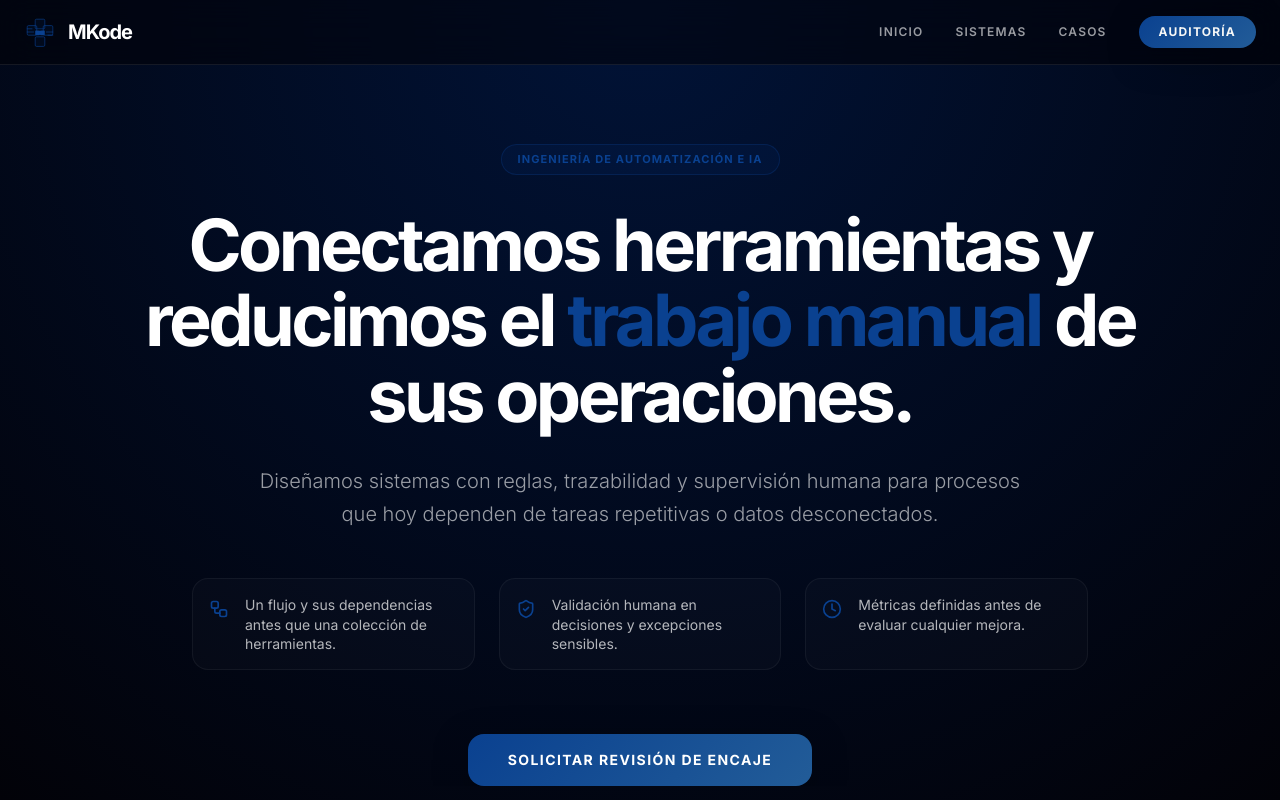
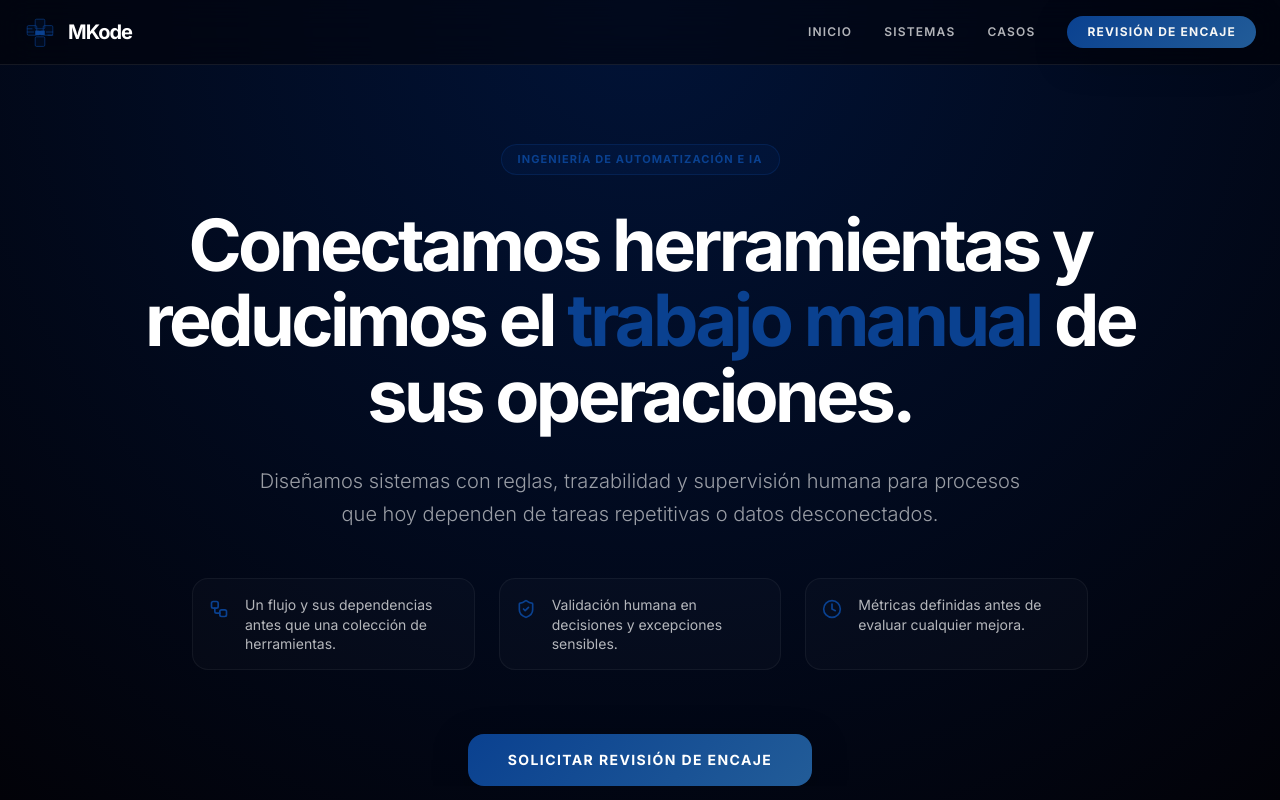
Before and after one commit to kutu94/mkode_web, a Next.js app: page / in a window 1280 px wide. Shown: the top 800 px of the page. Built offline with nearby package versions, Linux system fonts and the light colour scheme.

Commit message:
feat(navigation): add accessible mobile links

```diff
--- a/src/app/layout.tsx
+++ b/src/app/layout.tsx
@@ -8,95 +8,36 @@ const inter = Inter({ subsets: ["latin"] });
 
 export const metadata: Metadata = {
   metadataBase: new URL("https://www.mkode.es"),
-  title: {
-    default: "MKode | Sistemas de Automatización e IA para Empresas",
-    template: "%s | MKode",
-  },
+  title: { default: "MKode | Sistemas de Automatización e IA para Empresas", template: "%s | MKode" },
   description: "Ingeniería de automatización e IA para integrar herramientas, reducir trabajo manual y mejorar procesos operativos.",
-  openGraph: {
-    title: "MKode | Automatización e IA para operaciones",
-    description: "Sistemas de automatización e IA que conectan herramientas y reducen fricción operativa.",
-    url: "https://www.mkode.es",
-    type: "website",
-    locale: "es_ES",
-    siteName: "MKode",
-  },
+  openGraph: { title: "MKode | Automatización e IA para operaciones", description: "Sistemas de automatización e IA que conectan herramientas y reducen fricción operativa.", url: "https://www.mkode.es", type: "website", locale: "es_ES", siteName: "MKode" },
 };
 
 const LogoIcon = ({ className }: { className?: string }) => (
-  <svg viewBox="0 0 100 100" className={cn("fill-current", className)} xmlns="http://www.w3.org/2000/svg" aria-hidden="true">
-    <rect x="35" y="10" width="30" height="30" rx="4" fillOpacity="0.1" stroke="currentColor" strokeWidth="2" />
-    <rect x="10" y="30" width="30" height="30" rx="4" fillOpacity="0.1" stroke="currentColor" strokeWidth="2" />
-    <rect x="60" y="30" width="30" height="30" rx="4" fillOpacity="0.1" stroke="currentColor" strokeWidth="2" />
-    <rect x="35" y="45" width="15" height="15" rx="2" fill="currentColor" />
-    <rect x="50" y="45" width="15" height="15" rx="2" fill="currentColor" />
-    <rect x="35" y="65" width="30" height="30" rx="4" fillOpacity="0.1" stroke="currentColor" strokeWidth="2" />
-    <path d="M10 50 H30 M70 50 H90 M25 40 L10 40 M75 60 L90 60" stroke="currentColor" strokeWidth="2" strokeLinecap="round" />
-  </svg>
+  <svg viewBox="0 0 100 100" className={cn("fill-current", className)} xmlns="http://www.w3.org/2000/svg" aria-hidden="true"><rect x="35" y="10" width="30" height="30" rx="4" fillOpacity="0.1" stroke="currentColor" strokeWidth="2" /><rect x="10" y="30" width="30" height="30" rx="4" fillOpacity="0.1" stroke="currentColor" strokeWidth="2" /><rect x="60" y="30" width="30" height="30" rx="4" fillOpacity="0.1" stroke="currentColor" strokeWidth="2" /><rect x="35" y="45" width="15" height="15" rx="2" fill="currentColor" /><rect x="50" y="45" width="15" height="15" rx="2" fill="currentColor" /><rect x="35" y="65" width="30" height="30" rx="4" fillOpacity="0.1" stroke="currentColor" strokeWidth="2" /><path d="M10 50 H30 M70 50 H90 M25 40 L10 40 M75 60 L90 60" stroke="currentColor" strokeWidth="2" strokeLinecap="round" /></svg>
 );
+const navLinkClass = "rounded-md text-xs font-semibold uppercase tracking-widest text-white/70 transition-colors hover:text-white focus-visible:outline-none focus-visible:ring-2 focus-visible:ring-blue-300 focus-visible:ring-offset-2 focus-visible:ring-offset-[#020208]";
 
 export default function RootLayout({ children }: Readonly<{ children: React.ReactNode }>) {
-  const organization = {
-    "@context": "https://schema.org",
-    "@type": "Organization",
-    name: "MKode",
-    legalName: "MKode LLC",
-    description: "Empresa de sistemas de automatización e IA para operaciones empresariales.",
-    url: "https://www.mkode.es",
-    email: "marcos.quintana@mkode.es",
-  };
-
+  const organization = { "@context": "https://schema.org", "@type": "Organization", name: "MKode", legalName: "MKode LLC", description: "Empresa de sistemas de automatización e IA para operaciones empresariales.", url: "https://www.mkode.es", email: "marcos.quintana@mkode.es" };
   return (
-    <html lang="es" className="scroll-smooth">
-      <head>
-        <script type="application/ld+json" dangerouslySetInnerHTML={{ __html: JSON.stringify(organization) }} />
-      </head>
-      <body className={cn(inter.className, "antialiased selection:bg-primary-blue/30 bg-page-gradient min-h-screen")}>
-        <div className="flex min-h-screen flex-col">
-          <header className="fixed top-0 z-50 w-full glass-nav">
-            <nav className="container mx-auto flex h-16 items-center justify-between px-6" aria-label="Navegación principal">
-              <Link href="/" className="group flex items-center gap-3" aria-label="MKode, inicio">
-                <LogoIcon className="h-8 w-8 text-primary-blue transition-colors group-hover:text-white" />
-                <span className="text-xl font-bold tracking-tighter text-white">MKode</span>
-              </Link>
-              <div className="hidden items-center gap-8 md:flex">
-                <Link href="/" className="text-xs font-semibold uppercase tracking-widest text-white/60 hover:text-white">Inicio</Link>
-                <Link href="/#sistemas" className="text-xs font-semibold uppercase tracking-widest text-white/60 hover:text-white">Sistemas</Link>
-                <Link href="/cases" className="text-xs font-semibold uppercase tracking-widest text-white/60 hover:text-white">Casos</Link>
-                <Link href="/contact" className="rounded-2xl px-5 py-2 text-xs font-bold uppercase tracking-widest btn-gradient soft-shadow">Auditoría</Link>
-              </div>
-            </nav>
-          </header>
-          <main className="flex-grow pt-16">{children}</main>
-          <footer className="border-t border-white/5 bg-deep-black/30 py-20">
-            <div className="container mx-auto px-6">
-              <div className="mb-16 grid grid-cols-1 gap-12 md:grid-cols-4">
-                <div className="col-span-1 md:col-span-2">
-                  <Link href="/" className="mb-6 flex items-center gap-3"><LogoIcon className="h-6 w-6 text-primary-blue" /><span className="text-lg font-bold tracking-tighter text-white">MKode</span></Link>
-                  <p className="max-w-sm text-sm leading-relaxed text-white/50">Ingeniería de sistemas inteligentes para optimizar operaciones de empresas en crecimiento.</p>
-                </div>
-                <div>
-                  <h2 className="mb-6 text-xs font-bold uppercase tracking-widest text-white">Secciones</h2>
-                  <ul className="space-y-4">
-                    <li><Link href="/" className="text-sm text-white/50 hover:text-white">Inicio</Link></li>
-                    <li><Link href="/#sistemas" className="text-sm text-white/50 hover:text-white">Sistemas</Link></li>
-                    <li><Link href="/cases" className="text-sm text-white/50 hover:text-white">Casos</Link></li>
-                    <li><Link href="/contact" className="text-sm text-white/50 hover:text-white">Contacto</Link></li>
-                  </ul>
-                </div>
-                <div>
-                  <h2 className="mb-6 text-xs font-bold uppercase tracking-widest text-white">Legal</h2>
-                  <ul><li><Link href="/privacidad" className="text-sm text-white/50 hover:text-white">Privacidad</Link></li></ul>
-                </div>
-              </div>
-              <div className="flex flex-col items-center justify-between gap-4 border-t border-white/5 pt-8 md:flex-row">
-                <p className="text-[10px] uppercase tracking-widest text-white/40">© {new Date().getFullYear()} MKode LLC. Engineering for operations.</p>
-                <p className="text-[10px] uppercase tracking-widest text-white/40 italic">Serious Technical Excellence</p>
-              </div>
-            </div>
-          </footer>
-        </div>
-      </body>
+    <html lang="es" className="scroll-smooth"><head><script type="application/ld+json" dangerouslySetInnerHTML={{ __html: JSON.stringify(organization) }} /></head>
+      <body className={cn(inter.className, "antialiased selection:bg-primary-blue/30 bg-page-gradient min-h-screen")}><div className="flex min-h-screen flex-col">
+        <header className="fixed top-0 z-50 w-full glass-nav"><nav className="container mx-auto px-4 sm:px-6" aria-label="Navegación principal">
+          <div className="flex h-16 items-center justify-between"><Link href="/" className="group flex items-center gap-3 rounded-md focus-visible:outline-none focus-visible:ring-2 focus-visible:ring-blue-300" aria-label="MKode, inicio"><LogoIcon className="h-8 w-8 text-primary-blue transition-colors group-hover:text-white" /><span className="text-xl font-bold tracking-tighter text-white">MKode</span></Link>
+            <div className="hidden items-center gap-8 md:flex"><Link href="/" className={navLinkClass}>Inicio</Link><Link href="/#sistemas" className={navLinkClass}>Sistemas</Link><Link href="/cases" className={navLinkClass}>Casos</Link><Link href="/contact" className="rounded-2xl px-5 py-2 text-xs font-bold uppercase tracking-widest btn-gradient soft-shadow focus-visible:outline-none focus-visible:ring-2 focus-visible:ring-blue-300">Revisión de encaje</Link></div>
+          </div>
+          <div className="grid h-12 grid-cols-4 items-stretch gap-1 border-t border-white/10 md:hidden" aria-label="Navegación móvil"><MobileLink href="/">Inicio</MobileLink><MobileLink href="/#sistemas">Sistemas</MobileLink><MobileLink href="/cases">Casos</MobileLink><MobileLink href="/contact">Revisión de encaje</MobileLink></div>
+        </nav></header>
+        <main className="flex-grow pt-28 md:pt-16">{children}</main>
+        <footer className="border-t border-white/5 bg-deep-black/30 py-14 md:py-20"><div className="container mx-auto px-6">
+          <div className="mb-12 grid grid-cols-1 gap-10 md:mb-16 md:grid-cols-4 md:gap-12"><div className="col-span-1 md:col-span-2"><Link href="/" className="mb-6 flex items-center gap-3"><LogoIcon className="h-6 w-6 text-primary-blue" /><span className="text-lg font-bold tracking-tighter text-white">MKode</span></Link><p className="max-w-sm text-sm leading-relaxed text-white/70">Ingeniería de sistemas inteligentes para optimizar operaciones de empresas en crecimiento.</p></div>
+            <div><h2 className="mb-6 text-xs font-bold uppercase tracking-widest text-white">Secciones</h2><ul className="space-y-4"><li><Link href="/" className="text-sm text-white/70 hover:text-white">Inicio</Link></li><li><Link href="/#sistemas" className="text-sm text-white/70 hover:text-white">Sistemas</Link></li><li><Link href="/cases" className="text-sm text-white/70 hover:text-white">Casos</Link></li><li><Link href="/contact" className="text-sm text-white/70 hover:text-white">Revisión de encaje</Link></li></ul></div>
+            <div><h2 className="mb-6 text-xs font-bold uppercase tracking-widest text-white">Legal</h2><ul><li><Link href="/privacidad" className="text-sm text-white/70 hover:text-white">Privacidad</Link></li></ul></div>
+          </div><div className="flex flex-col items-center justify-between gap-4 border-t border-white/5 pt-8 md:flex-row"><p className="text-[11px] uppercase tracking-widest text-white/60">© {new Date().getFullYear()} MKode LLC. Engineering for operations.</p><p className="text-[11px] uppercase tracking-widest text-white/60 italic">Serious Technical Excellence</p></div>
+        </div></footer>
+      </div></body>
     </html>
   );
 }
+function MobileLink({ href, children }: { href: string; children: React.ReactNode }) { return <Link href={href} className="flex min-w-0 items-center justify-center rounded-md px-1 text-center text-[10px] font-semibold uppercase leading-tight tracking-wide text-white/80 hover:bg-white/5 hover:text-white focus-visible:outline-none focus-visible:ring-2 focus-visible:ring-inset focus-visible:ring-blue-300">{children}</Link>; }
```
